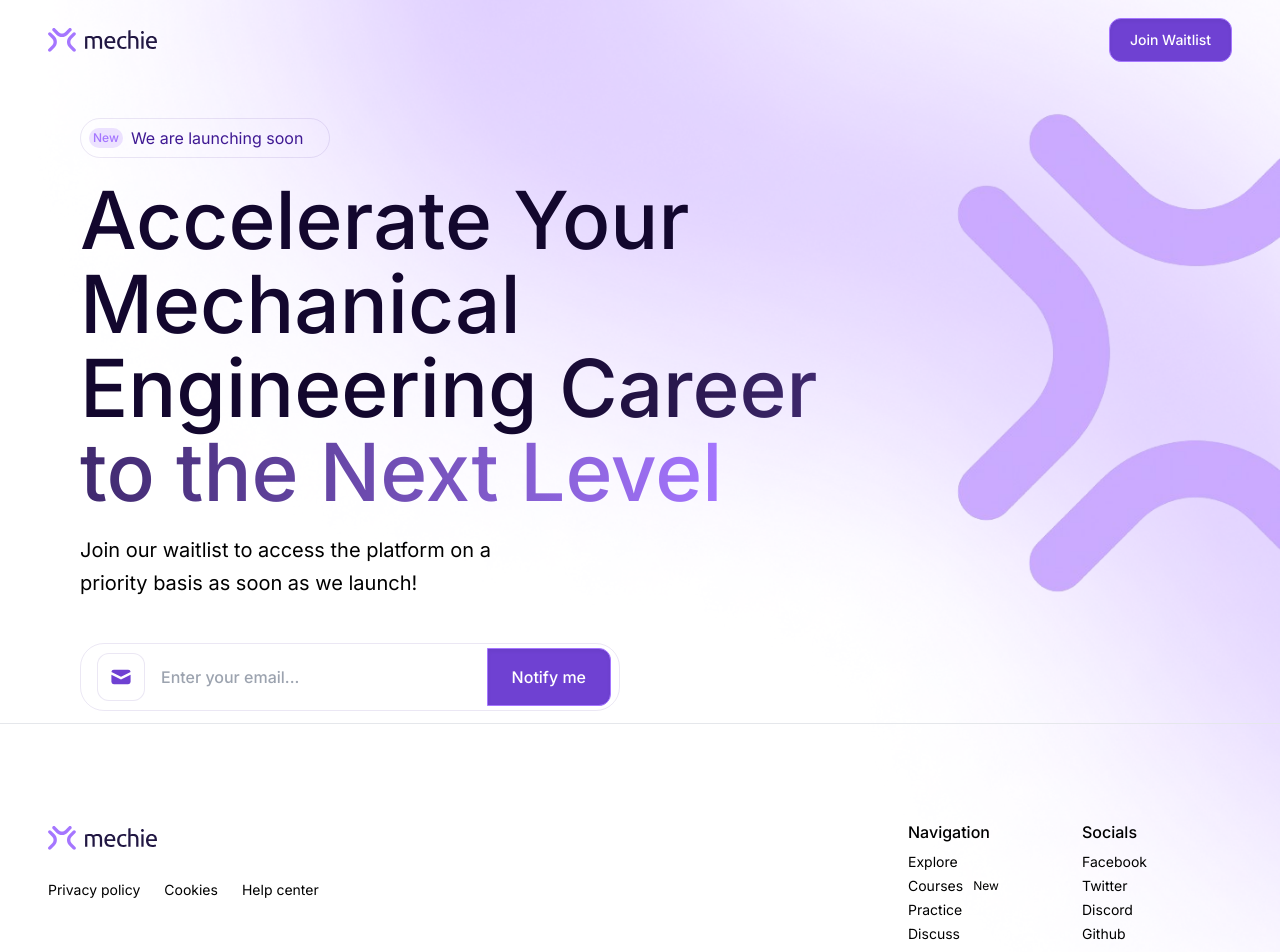
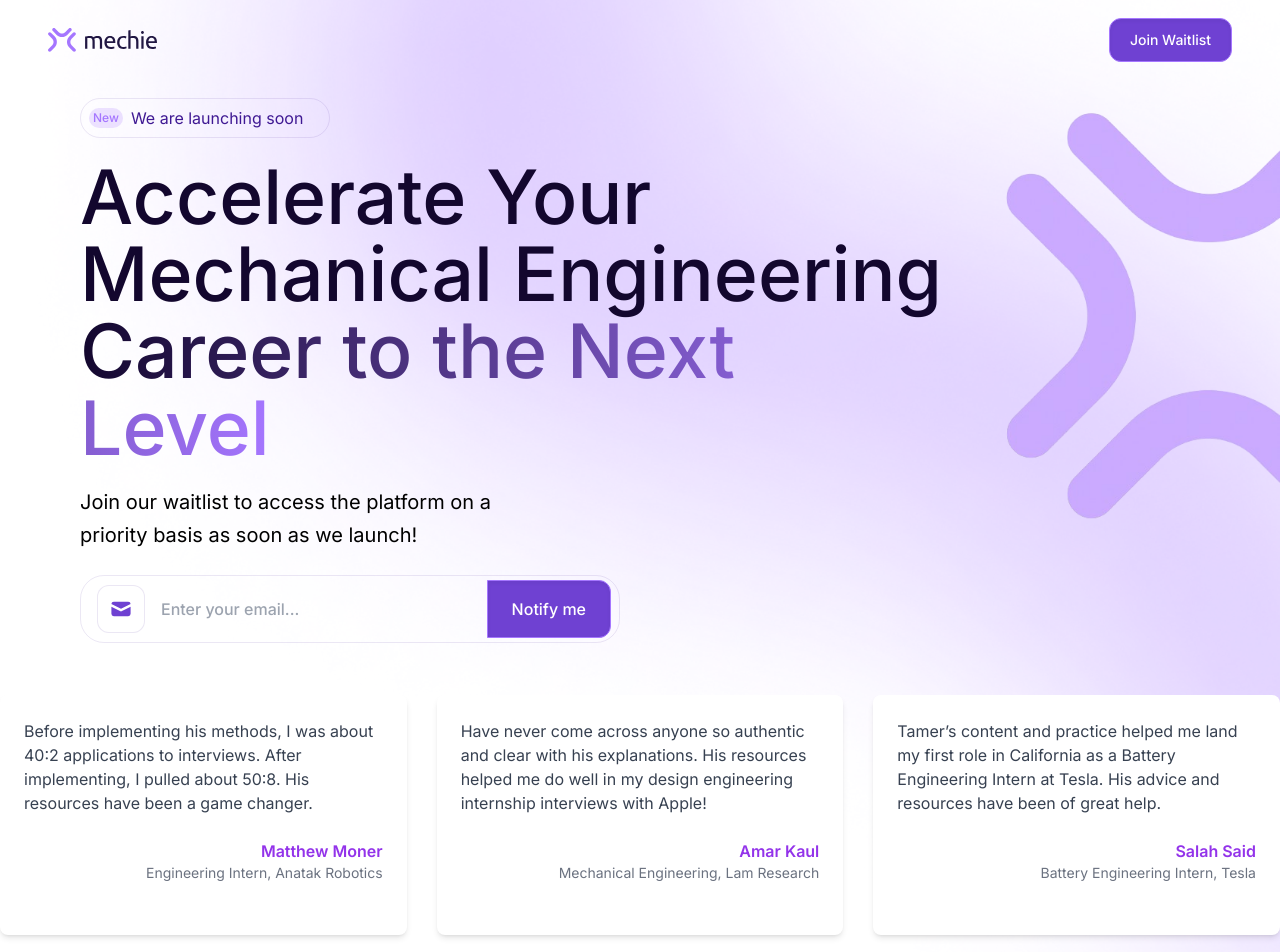
Before and after one commit to Mechie-io/mechie-pre-launch-page, a Next.js app in the folder mechie-pre-launch/: page / in a window 1280 px wide. Shown: the top 952 px of the page. Built offline with nearby package versions, Linux system fonts and the light colour scheme.

Commit message:
carousel added with no slider

```diff
--- a/mechie-pre-launch/package.json
+++ b/mechie-pre-launch/package.json
@@ -12,7 +12,10 @@
     "@heroicons/react": "^1.0.6",
     "next": "14.2.5",
     "react": "^18",
-    "react-dom": "^18"
+    "react-dom": "^18",
+    "react-slick": "^0.30.2",
+    "slick-carousel": "^1.8.1",
+    "swiper": "^11.1.9"
   },
   "devDependencies": {
     "@types/node": "^20",
--- /dev/null
+++ b/mechie-pre-launch/src/app/components/Carousel.tsx
@@ -0,0 +1,59 @@
+'use client'
+import { Swiper, SwiperSlide } from 'swiper/react';
+import 'swiper/css';
+import 'swiper/css/pagination';
+import 'swiper/css/navigation';
+import { Pagination, Navigation } from 'swiper'; // Import the required modules
+
+
+const TestimonialCarousel = () => {
+    const testimonials = [
+        {
+          text: "Before implementing his methods, I was about 40:2 applications to interviews. After implementing, I pulled about 50:8. His resources have been a game changer.",
+          name: "Matthew Moner",
+          position: "Engineering Intern, Anatak Robotics"
+        },
+        {
+          text: "Have never come across anyone so authentic and clear with his explanations. His resources helped me do well in my design engineering internship interviews with Apple!",
+          name: "Amar Kaul",
+          position: "Mechanical Engineering, Lam Research"
+        },
+        {
+          text: "Tamer’s content and practice helped me land my first role in California as a Battery Engineering Intern at Tesla. His advice and resources have been of great help.",
+          name: "Salah Said",
+          position: "Battery Engineering Intern, Tesla"
+        },
+        {
+            text: "Tamer’s content and practice helped me land my first role in California as a Battery Engineering Intern at Tesla. His advice and resources have been of great help.",
+            name: "Salah Said",
+            position: "Battery Engineering Intern, Tesla"
+          }
+
+        // Add more testimonials here
+      ];
+  return (
+    <Swiper
+      spaceBetween={30}
+      slidesPerView={3}
+      loop={true}
+      pagination={{ clickable: true }}
+      breakpoints={{
+        1024: { slidesPerView: 3 },
+        600: { slidesPerView: 2 },
+        320: { slidesPerView: 1 },
+      }}
+    >
+      {testimonials.map((testimonial, index) => (
+        <SwiperSlide key={index}>
+          <div className="bg-white p-6 rounded-lg shadow-md text-gray-700 h-60 mb-20">
+            <p className="mb-6">{testimonial.text}</p>
+            <p className="text-right text-purple-600 font-semibold">{testimonial.name}</p>
+            <p className="text-right text-sm text-gray-500">{testimonial.position}</p>
+          </div>
+        </SwiperSlide>
+      ))}
+    </Swiper>
+  );
+};
+
+export default TestimonialCarousel;
--- a/mechie-pre-launch/src/app/components/launch-soon.tsx
+++ b/mechie-pre-launch/src/app/components/launch-soon.tsx
@@ -2,7 +2,7 @@ import React from 'react'
 
 export const LaunchSoon = () => {
   return (
-    <div className="mt-[30px] h-10 w-[250px] p-2 rounded-full border border-[#3f1993]/10 flex items-center gap-2">
+    <div className="mt-[10px] h-10 w-[250px] p-2 rounded-full border border-[#3f1993]/10 flex items-center gap-2">
   <div className="px-1 py-1 bg-[#a576ff]/20 rounded-full flex items-center">
     <div className="text-[#a576ff] text-xs font-medium font-['Inter'] leading-3">
       New
--- a/mechie-pre-launch/src/app/globals.css
+++ b/mechie-pre-launch/src/app/globals.css
@@ -1,6 +1,8 @@
 @tailwind base;
 @tailwind components;
 @tailwind utilities;
+@import "slick-carousel/slick/slick.css";
+@import "slick-carousel/slick/slick-theme.css";
 
 .gradient-text {
   background: linear-gradient(90deg, #13072E 0%, #A576FF 100%);
--- a/mechie-pre-launch/src/app/page.tsx
+++ b/mechie-pre-launch/src/app/page.tsx
@@ -4,6 +4,7 @@ import { LaunchSoon } from "./components/launch-soon";
 import logoLarge from "./Image/vector-logo.png"
 import logoSmall from "./Image/logo-small.png"
 import Email from "./components/Email";
+import TestimonialCarousel from "./components/Carousel";
 export default function Home() {
   return (
     <div className="">
@@ -13,11 +14,11 @@ export default function Home() {
 
         <div className="w-full ">
           <LaunchSoon />
-          <div className="my-5 h-auto text-[#13072e] text-[40px] sm:text-[60px] sm:leading-[64px] md:text-[80px] md:leading-[84px] font-medium font-['Inter'] leading-[42px]">
+          <div className="my-5 h-auto text-[#13072e] text-[50px] sm:text-[60px] sm:leading-[64px] md:text-[75px] md:leading-[77px] font-medium font-['Inter'] leading-[54px]">
             Accelerate Your Mechanical Engineering
             <span className="font-medium font-['Inter'] gradient-text"> Career to the Next Level</span>
           </div>
-          <div className="mb-5 md:w-[460px] mr-12 sm:text-[20px] text-[15px] font-normal font-['Inter'] leading-relaxed">
+          <div className=" md:w-[460px] mr-12 sm:text-[20px] text-[15px] font-normal font-['Inter'] leading-relaxed my-5">
           Join our waitlist to access the platform on a priority basis as soon as we launch!
           </div>
           {/* <Email></Email> */}
@@ -28,7 +29,7 @@ export default function Home() {
 
 
 
-          <div className="flex sm:mt-[20px] w-full md:max-w-[33%] sm:max-w-[15%] max-w-[33%]">
+          <div className="flex sm:mt-[20px] w-full md:max-w-[28%] sm:max-w-[15%] max-w-[33%]">
 
             <div className=" hidden md:block">
                 <Image
@@ -53,10 +54,12 @@ export default function Home() {
 
 
         </div>
-        <div className="flex justify-center mt-5 sm:flex sm:justify-start">
+        <div className="flex justify-center sm:flex sm:justify-start mb-12 ">
           <Email ></Email>
         </div>
+        {/* <TestimonialCarousel></TestimonialCarousel> */}
     </div>
+    <TestimonialCarousel></TestimonialCarousel>
 
     </div>
   );
```
Also changed, not shown: 1 other file (tests, documents, lock files or other folders).
